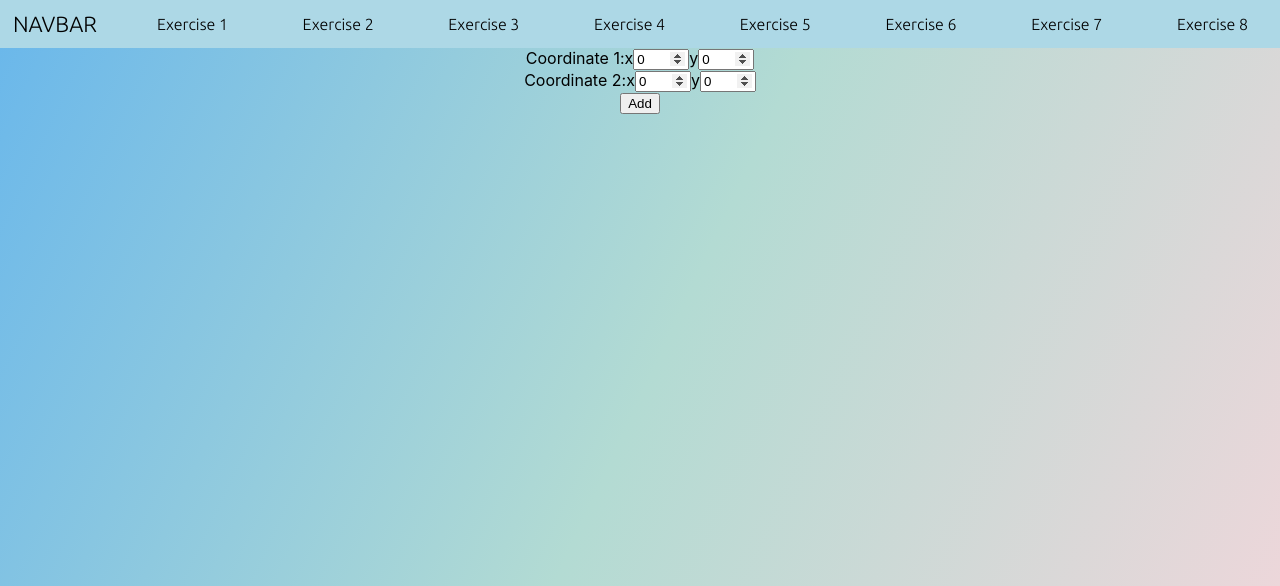
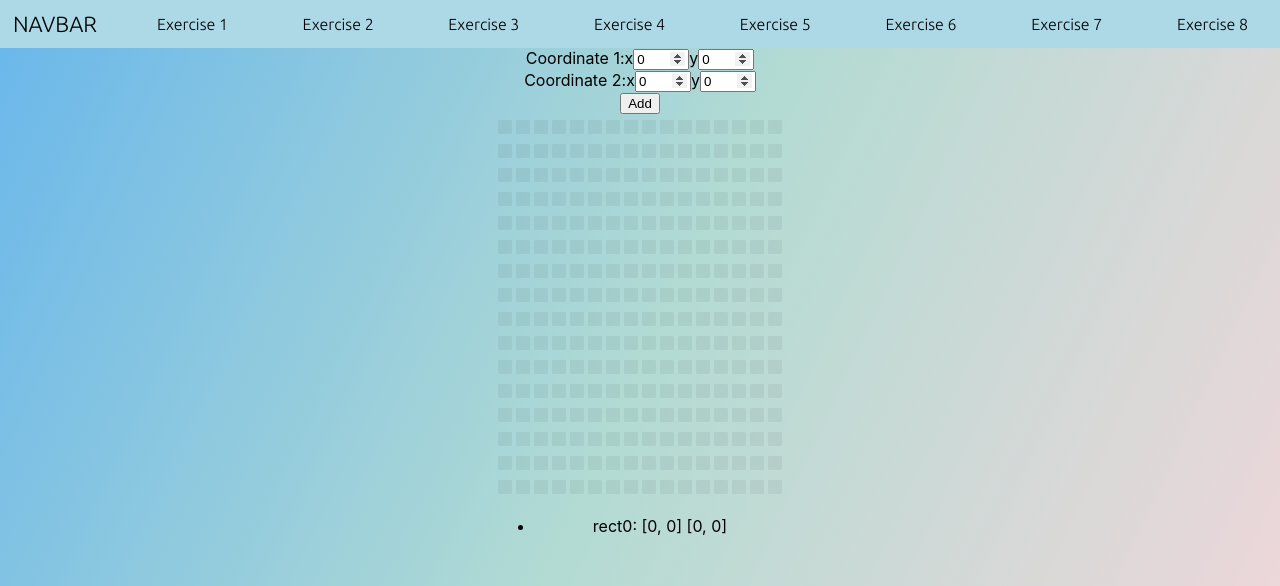
Before and after one commit to DougFelix/ReactKaffa, a React (Create React App) app in the folder kaffamobile/: page / in a window 1280 px wide. Both pictures are taken after a click on the button "Add". Shown: the top 586 px of the page. Built offline with nearby package versions, Linux system fonts and the light colour scheme.

Commit message:
MAP drawing rectangle perimeter

```diff
--- a/kaffamobile/src/Components/TwoRectanglesIntersect/CompareRectForm.js
+++ b/kaffamobile/src/Components/TwoRectanglesIntersect/CompareRectForm.js
@@ -58,12 +58,12 @@ class CompareRectForm extends Component {
                     <select name='rect2' value={this.state.rect2} onChange={this.handleChange}>
                         {options}
                     </select>
-                    <button>Add</button>
+                    <button>Compute!</button>
                 </form>
                 {area !== '' &&
                 <div className='CompareRectForm-Info'>
-                    <p>Area:{area}</p>
-                    <p>Intersect:{intersect}</p>
+                    <p>Intersect: {intersect}</p>
+                    <p>Area of intersection: {area}</p>
                 </div>
                 }
             </div>
--- a/kaffamobile/src/Components/TwoRectanglesIntersect/NewRectForm.js
+++ b/kaffamobile/src/Components/TwoRectanglesIntersect/NewRectForm.js
@@ -10,8 +10,7 @@ class NewRectForm extends Component {
             x1: 0,
             y1: 0,
             x2: 0,
-            y2: 0,
-            table: this.mount()
+            y2: 0
         }
         this.handleSubmit = this.handleSubmit.bind(this);
         this.handleChange = this.handleChange.bind(this);
@@ -26,58 +25,14 @@ class NewRectForm extends Component {
 
     handleSubmit(e){
         e.preventDefault();
-        let {x1, y1, x2, y2} = this.state;
-        let newRect = {
-            x1: x1,
-            y1: y1,
-            x2: x2,
-            y2: y2
-        }
+        let newRect = {...this.state};
         this.props.addRectangle(newRect);
-        // DRAW NEW RECTANGLE
-        let table = this.fillRectangles()
         this.setState({
             x1: 0,
             y1: 0,
             x2: 0,
-            y2: 0,
-            table: table
+            y2: 0
         });
-    }
-
-    //MAP FUNCTIONS
-    mount(){
-        var matrix = [];
-        for (var i = 0; i < 16; i++) {
-            matrix[i] = new Array(16);
-            for (var j = 0; j < 16; j++) {
-                matrix[i][j] = 0;
-            }
-        }
-        return matrix;
-    }
-
-    fillRectangles(){
-        let table = this.mount();
-        let {Rectangles} = this.props;
-        // for (var rect in Rectangles) {
-        //     console.log(Object.values(Rectangles[rect]));
-        // }
-        for (var rect in Rectangles) {
-            for (var i = Rectangles[rect]['x1']; i <= Rectangles[rect]['x2']; i++) {
-                table[i][Rectangles[rect]['y1']] += 1;
-                table[i][Rectangles[rect]['y2']] += 1;
-            }
-            for (var j = Rectangles[rect]['y1']; j <= Rectangles[rect]['y2']; j++) {
-                table[Rectangles[rect]['x1']][j] += 1;
-                table[Rectangles[rect]['x2']][j] += 1;
-            }
-            table[Rectangles[rect]['x1']][Rectangles[rect]['y1']] -=1;
-            table[Rectangles[rect]['x1']][Rectangles[rect]['y2']] -=1;
-            table[Rectangles[rect]['x2']][Rectangles[rect]['y1']] -=1;
-            table[Rectangles[rect]['x2']][Rectangles[rect]['y2']] -=1;
-        }
-        return table;
     }
 
     render() {
--- /dev/null
+++ b/kaffamobile/src/Components/TwoRectanglesIntersect/Table.js
@@ -0,0 +1,64 @@
+import React, { Component } from 'react';
+
+class Table extends Component {
+
+
+
+    listMaker() {
+        let listRect = [];
+        let {Rectangles} = this.props;
+
+        for (var rect in Rectangles) {
+            listRect.push(
+                <li key={rect}>{`${rect}: [${Rectangles[rect]['x1']}, ${Rectangles[rect]['y1']}] [${Rectangles[rect]['x2']}, ${Rectangles[rect]['y2']}]`}</li>
+            );
+        }
+        return listRect;
+    }
+
+    gridMaker() {
+        let map = []
+        let {table} = this.props;
+
+        for(let i = 0; i < table.length; i++) {
+            let row = [];
+            for (let j = 0; j < table[0].length; j++) {
+                let coord = `${i}-${j}`;
+                let alpha = (
+                    table[i][j] === 0
+                    ? ( 0.05 )
+                    : ( table[i][j]*0.3 > 1
+                        ? 1
+                        : table[i][j]*0.3
+                    )
+                );
+                let style = {
+                    color: `rgba(0, 0, 0,${alpha})`
+                };
+                row.push(<td key={coord}><i style={style} className="fas fa-square"></i></td>)
+            }
+            map.push(<tr key={i}>{row}</tr>);
+        }
+        return map;
+    }
+
+    render() {
+        let map = this.gridMaker();
+        let listRect = this.listMaker();
+
+        return (
+            <div className='Table'>
+                <table className='Rectangles-Draw'>
+                    <tbody>
+                        {map}
+                    </tbody>
+                </table>
+                <ul className='Rectangles-List'>
+                    {listRect}
+                </ul>
+            </div>
+        );
+    }
+}
+
+export default Table;
--- a/kaffamobile/src/Components/TwoRectanglesIntersect/TwoRectangles.js
+++ b/kaffamobile/src/Components/TwoRectanglesIntersect/TwoRectangles.js
@@ -3,26 +3,35 @@ import React, { Component } from 'react';
 // Import components
 import NewRectForm from './NewRectForm';
 import CompareRectForm from './CompareRectForm';
-import MapRectangles from './MapRectangles';
+import Table from './Table';
 
 
 class TwoRectangles extends Component {
     constructor(props) {
         super(props);
         this.state = {
-            Rectangles: {}
+            Rectangles: {},
+            table: this.mount()
         }
         this.addRectangle = this.addRectangle.bind(this);
     }
 
     addRectangle(rectPoints){
         let rect = [];
-        for (var i = rectPoints.x1; i <= rectPoints.x2; i++) {
-            for (var j = rectPoints.y1; j <= rectPoints.y2; j++) {
+        let x = [rectPoints.x1, rectPoints.x2].sort(function(a, b) {
+            return a - b;
+        });;
+        let y = [rectPoints.y1, rectPoints.y2].sort(function(a, b) {
+            return a - b;
+        });;
+
+        for(let i = parseInt(x[0]); i <= parseInt(x[1]); i++) {
+            for(let j = parseInt(y[0]); j <= parseInt(y[1]); j++) {
                 // getting each point inside of rectangle
                 rect.push(`${i},${j}`);
             }
         }
+
         let {Rectangles} = this.state;
         // Copying State
         let update = {...Rectangles};
@@ -33,17 +42,64 @@ class TwoRectangles extends Component {
             points: rect,
             ...rectPoints
         };
+
+        // DRAW NEW RECTANGLE
+        let table = this.drawRect(rectPoints);
+
         // Updating State
-        this.setState({Rectangles: update});
+        this.setState({
+            Rectangles: update,
+            table: table
+        });
     }
 
+    //MAP FUNCTIONS
+    mount(){
+        var matrix = [];
+        for (var i = 0; i < 16; i++) {
+            matrix[i] = new Array(16);
+            for (var j = 0; j < 16; j++) {
+                matrix[i][j] = 0;
+            }
+        }
+        return matrix;
+    }
+
+    drawRect(rectPoints){
+        let table = [...this.state.table];
+        let x = [rectPoints.x1, rectPoints.x2].sort(function(a, b) {
+            return a - b;
+        });;
+        let y = [rectPoints.y1, rectPoints.y2].sort(function(a, b) {
+            return a - b;
+        });;
+
+        for(let i = parseInt(x[0]); i <= parseInt(x[1]); i++) {
+            table[i][rectPoints.y1] += 1;
+            table[i][rectPoints.y2] += 1;
+        }
+        for(let j = parseInt(y[0]); j <= parseInt(y[1]); j++) {
+            table[rectPoints.x1][j] += 1;
+            table[rectPoints.x2][j] += 1;
+        }
+
+        table[rectPoints.x1][rectPoints.y1] -= 1;
+        table[rectPoints.x1][rectPoints.y2] -= 1;
+        table[rectPoints.x2][rectPoints.y1] -= 1;
+        table[rectPoints.x2][rectPoints.y2] -= 1;
+
+        return table;
+    }
+
+
     render() {
-        let {Rectangles} = this.state;
+        let {Rectangles, table} = this.state;
         return (
             <div>
-                <NewRectForm Rectangles={this.state.Rectangles} addRectangle={this.addRectangle} />
+                <NewRectForm Rectangles={Rectangles} addRectangle={this.addRectangle} />
+                <Table Rectangles={Rectangles} table={table}/>
                 {Object.keys(Rectangles).length >= 2 &&
-                    <CompareRectForm Rectangles={this.state.Rectangles} />
+                    <CompareRectForm Rectangles={Rectangles} />
                 }
             </div>
         );
```
